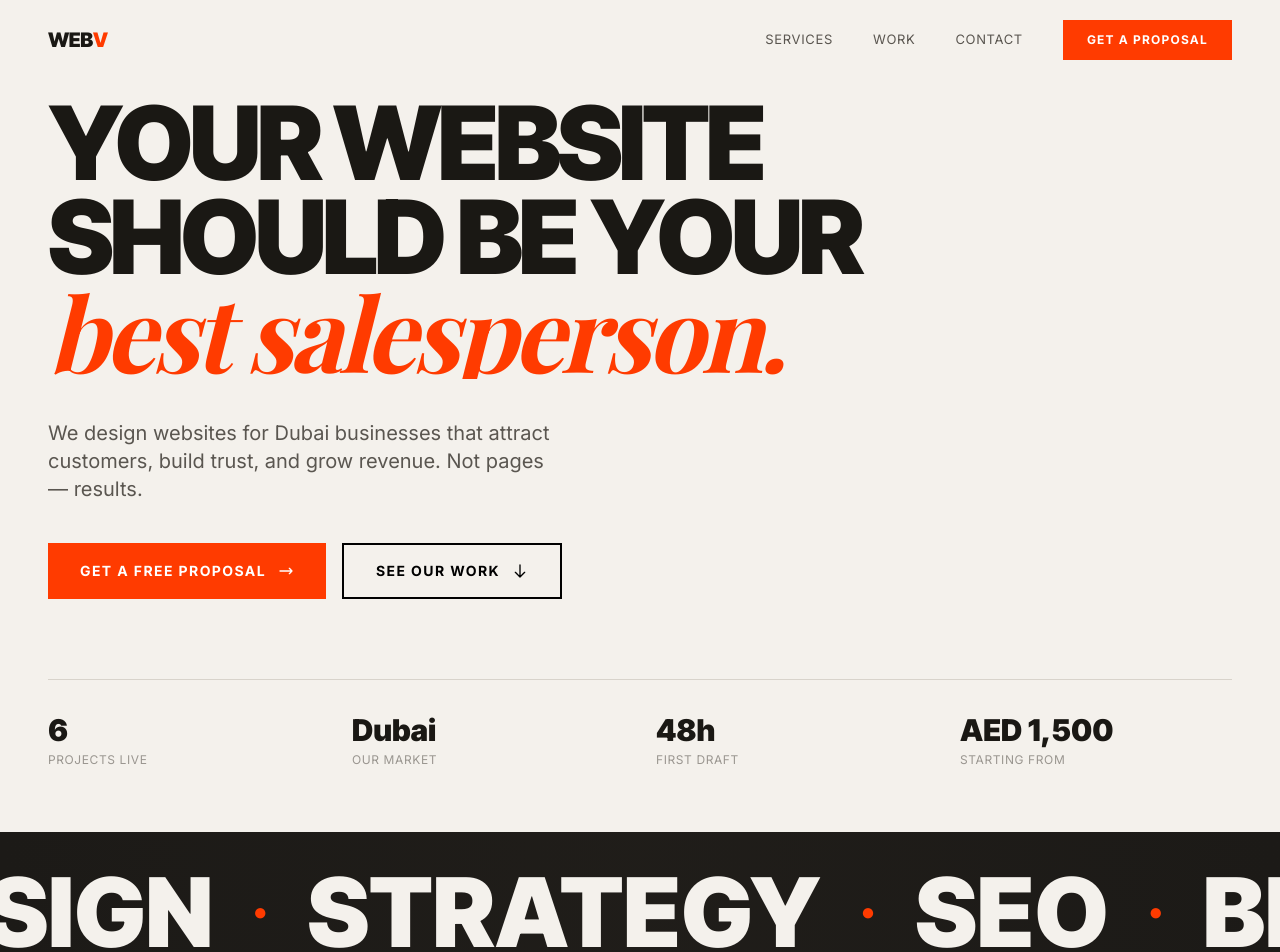
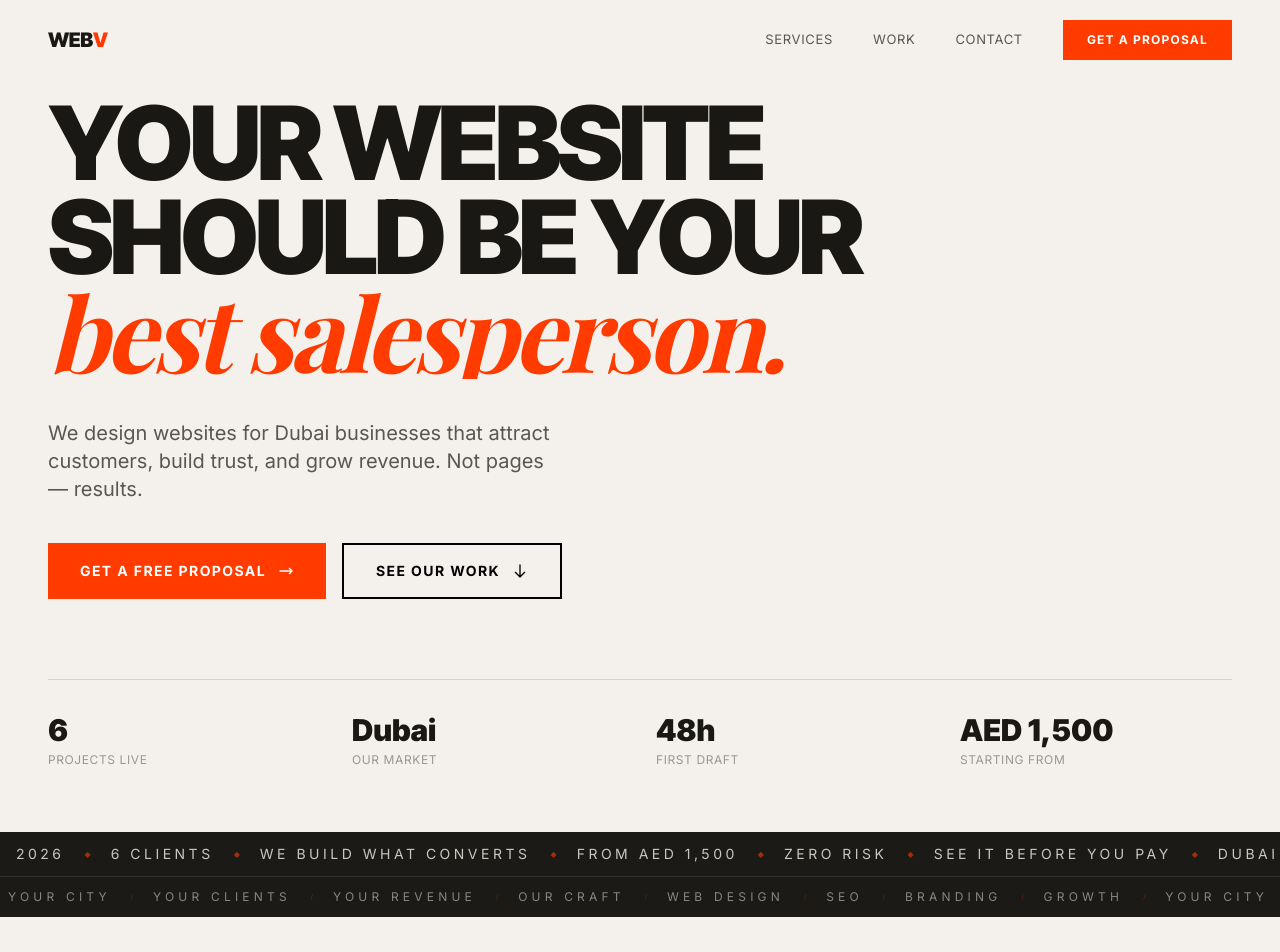
Before and after one commit to webvanguardai/webvanguard-website, a Next.js app in the folder webvanguard/: page / in a window 1280 px wide. Shown: the top 952 px of the page. Built offline with nearby package versions, Linux system fonts and the light colour scheme.

Commit message:
feat(marquee): dual counter strip — two opposing ticker strips, refined and surprising

```diff
--- a/webvanguard/app/globals.css
+++ b/webvanguard/app/globals.css
@@ -64,14 +64,22 @@
   }
 
   /* ====== MARQUEE ====== */
-  @keyframes marquee {
+  @keyframes marquee-left {
     0% { transform: translateX(0); }
     100% { transform: translateX(-50%); }
   }
-  .marquee {
-    animation: marquee 25s linear infinite;
+  @keyframes marquee-right {
+    0% { transform: translateX(-50%); }
+    100% { transform: translateX(0); }
   }
-  .marquee:hover {
+  .marquee-left {
+    animation: marquee-left 40s linear infinite;
+  }
+  .marquee-right {
+    animation: marquee-right 32s linear infinite;
+  }
+  .marquee-left:hover,
+  .marquee-right:hover {
     animation-play-state: paused;
   }
 
--- a/webvanguard/components/Marquee.tsx
+++ b/webvanguard/components/Marquee.tsx
@@ -1,22 +1,55 @@
 'use client'
 
 export default function Marquee() {
-  const items = ['DESIGN', 'STRATEGY', 'SEO', 'BRANDING', 'GROWTH', 'RESULTS']
+  const topItems = [
+    'DUBAI',
+    '2026',
+    '6 CLIENTS',
+    'WE BUILD WHAT CONVERTS',
+    'FROM AED 1,500',
+    'ZERO RISK',
+    'SEE IT BEFORE YOU PAY',
+  ]
+
+  const bottomItems = [
+    'WEB DESIGN',
+    'SEO',
+    'BRANDING',
+    'GROWTH',
+    'YOUR CITY',
+    'YOUR CLIENTS',
+    'YOUR REVENUE',
+    'OUR CRAFT',
+  ]
 
   return (
-    <div className="py-8 overflow-hidden bg-bg-dark relative">
-      {/* Subtle warm gradient overlay */}
-      <div className="absolute inset-0 bg-gradient-to-r from-bg-dark via-[#221f1b] to-bg-dark opacity-60 pointer-events-none" />
+    <div className="overflow-hidden bg-bg-dark relative select-none">
+      {/* Top strip — scrolls LEFT (slow) */}
+      <div className="border-b border-[#F4F1EC]/10">
+        <div className="marquee-left flex whitespace-nowrap py-3">
+          {[...topItems, ...topItems, ...topItems, ...topItems].map((item, i) => (
+            <span key={i} className="flex items-center shrink-0">
+              <span className="font-body text-sm uppercase tracking-[0.25em] px-4 text-[#F4F1EC]/80">
+                {item}
+              </span>
+              <span className="text-accent text-[8px] mx-1 opacity-60">◆</span>
+            </span>
+          ))}
+        </div>
+      </div>
 
-      <div className="marquee flex whitespace-nowrap relative z-10">
-        {[...items, ...items, ...items, ...items].map((item, i) => (
-          <span key={i} className="flex items-center shrink-0">
-            <span className="font-display font-black text-5xl md:text-8xl uppercase px-4 md:px-8 cursor-default text-[#F4F1EC]">
-              {item}
+      {/* Bottom strip — scrolls RIGHT (slightly faster) */}
+      <div>
+        <div className="marquee-right flex whitespace-nowrap py-3">
+          {[...bottomItems, ...bottomItems, ...bottomItems, ...bottomItems].map((item, i) => (
+            <span key={i} className="flex items-center shrink-0">
+              <span className="font-body text-xs uppercase tracking-[0.35em] px-4 text-[#F4F1EC]/50">
+                {item}
+              </span>
+              <span className="text-[#FF3B00] text-[6px] mx-1 opacity-40">/</span>
             </span>
-            <span className="text-accent text-2xl mx-2">●</span>
-          </span>
-        ))}
+          ))}
+        </div>
       </div>
     </div>
   )
```
